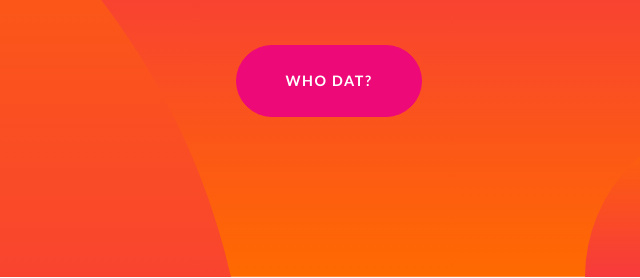
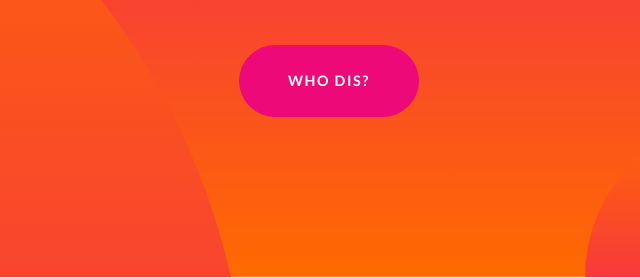
Before and after one commit to sharifa-simon/personal-website, a website: page index.html in a window 1280 px wide. Shown: the part 410-688 px from the top of the page, 311-951 px from the left. Drawn offline with Linux system fonts and the light colour scheme.

Commit message:
change button

```diff
--- a/index.html
+++ b/index.html
@@ -50,7 +50,7 @@
       <div class="container">
         <h1 class="masthead-heading mb-0">Sharifa Simon</h1>
         <h2 class="masthead-subheading mb-0">Strong. Athletic. Coder.</h2>
-        <a href="#Hello" class="btn btn-primary btn-xl rounded-pill mt-5">Who dat?</a>
+        <a href="#Hello" class="btn btn-primary btn-xl rounded-pill mt-5">Who dis?</a>
       </div>
     </div>
     <div class="bg-circle-1 bg-circle"></div>
```
